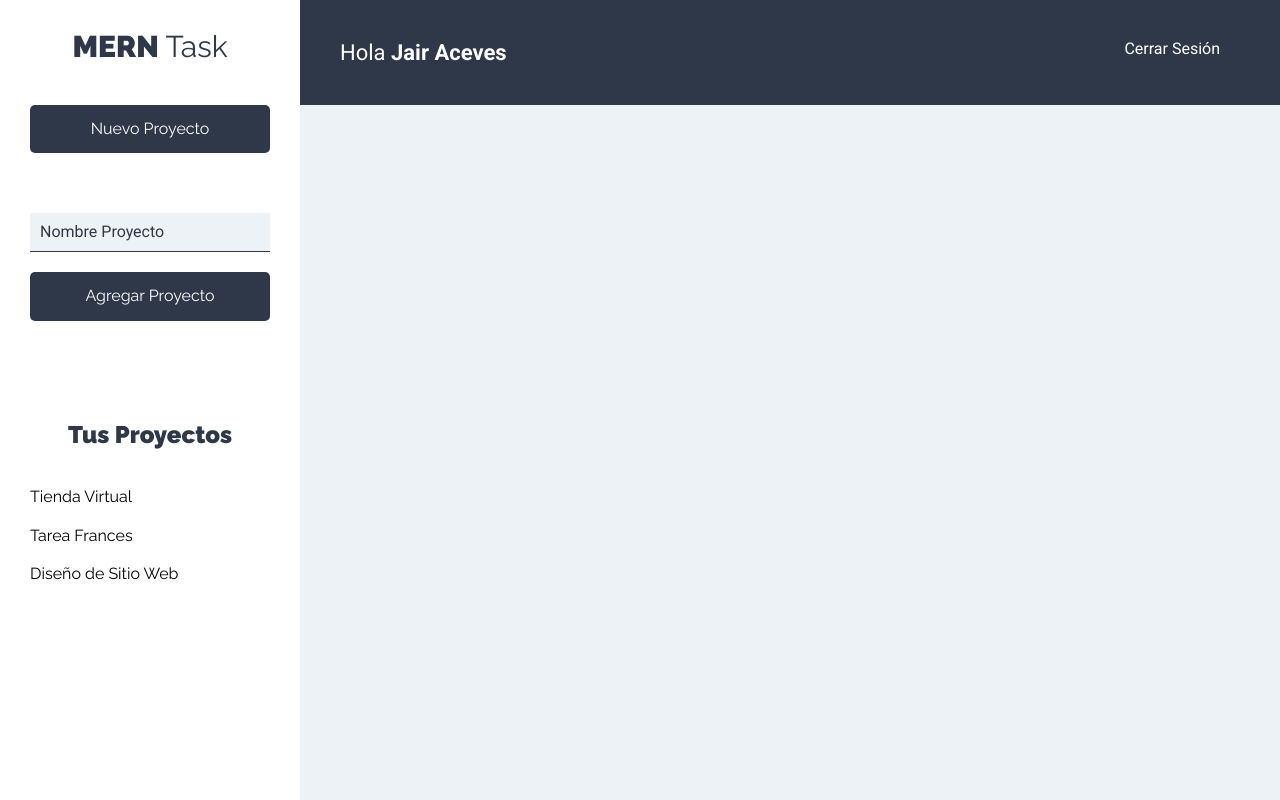
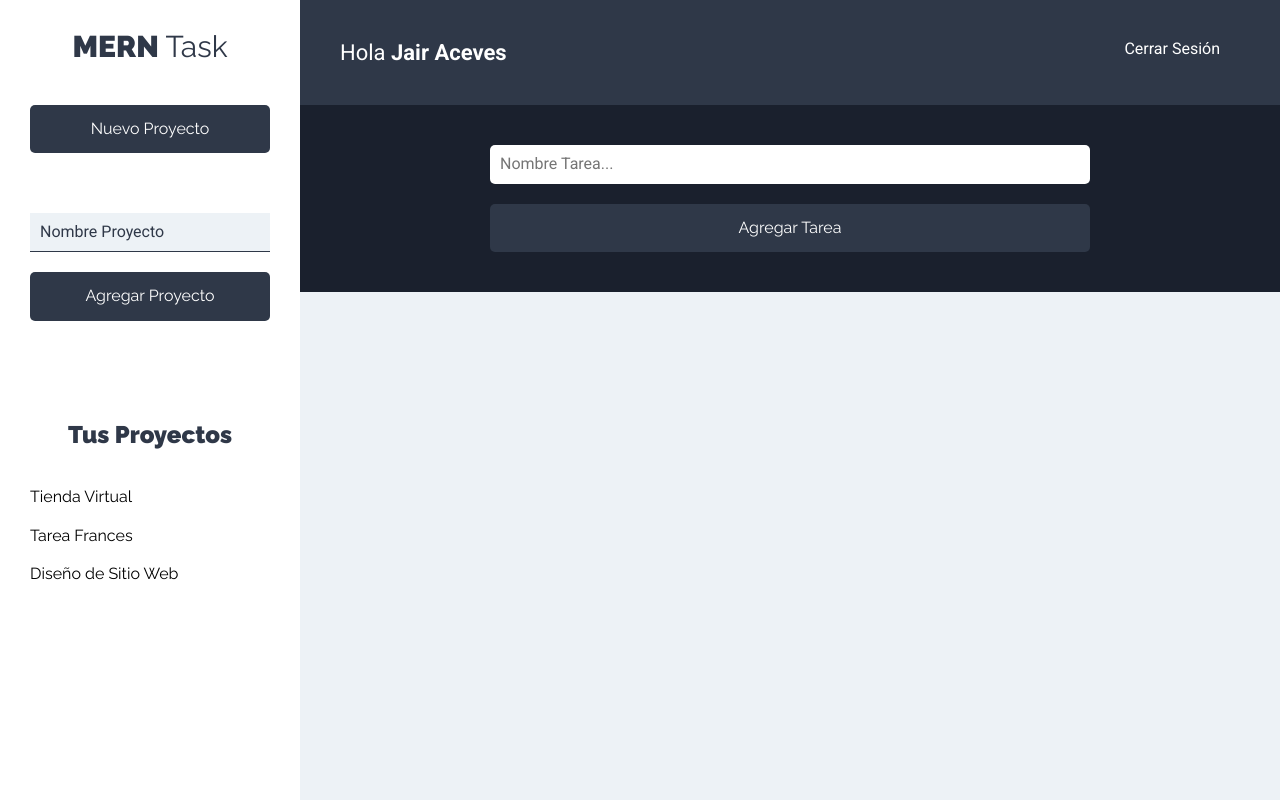
Before and after one commit to Jair-vet/MERN-Task-React, a React (Create React App) app: page /proyectos in a window 1280 px wide. Built offline with nearby package versions, Linux system fonts and the light colour scheme.

Commit message:
Mostramos el FormTarea

```diff
--- a/src/components/proyectos/Proyectos.js
+++ b/src/components/proyectos/Proyectos.js
@@ -1,6 +1,7 @@
 import React from 'react'
 import Barra from '../layout/Barra';
 import Sidebar from '../layout/Sidebar';
+import FormTarea from '../tareas/FormTarea';
 
 const Proyectos = () => {
     return (
@@ -13,6 +14,8 @@
                 <Barra />
                 <main>
 
+                    <FormTarea />
+
                     <div className="contenedor-tareas">
 
                     </div>
```
